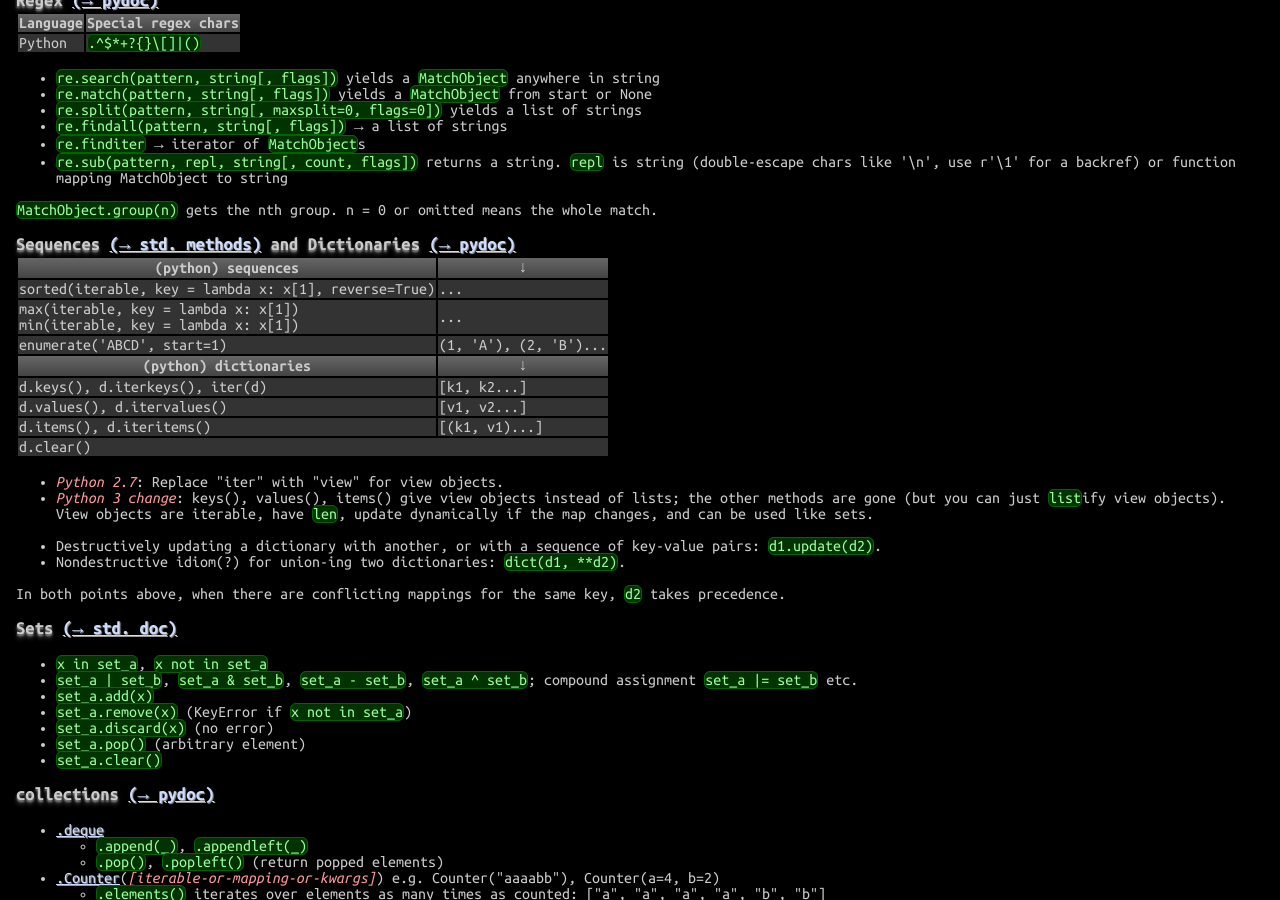
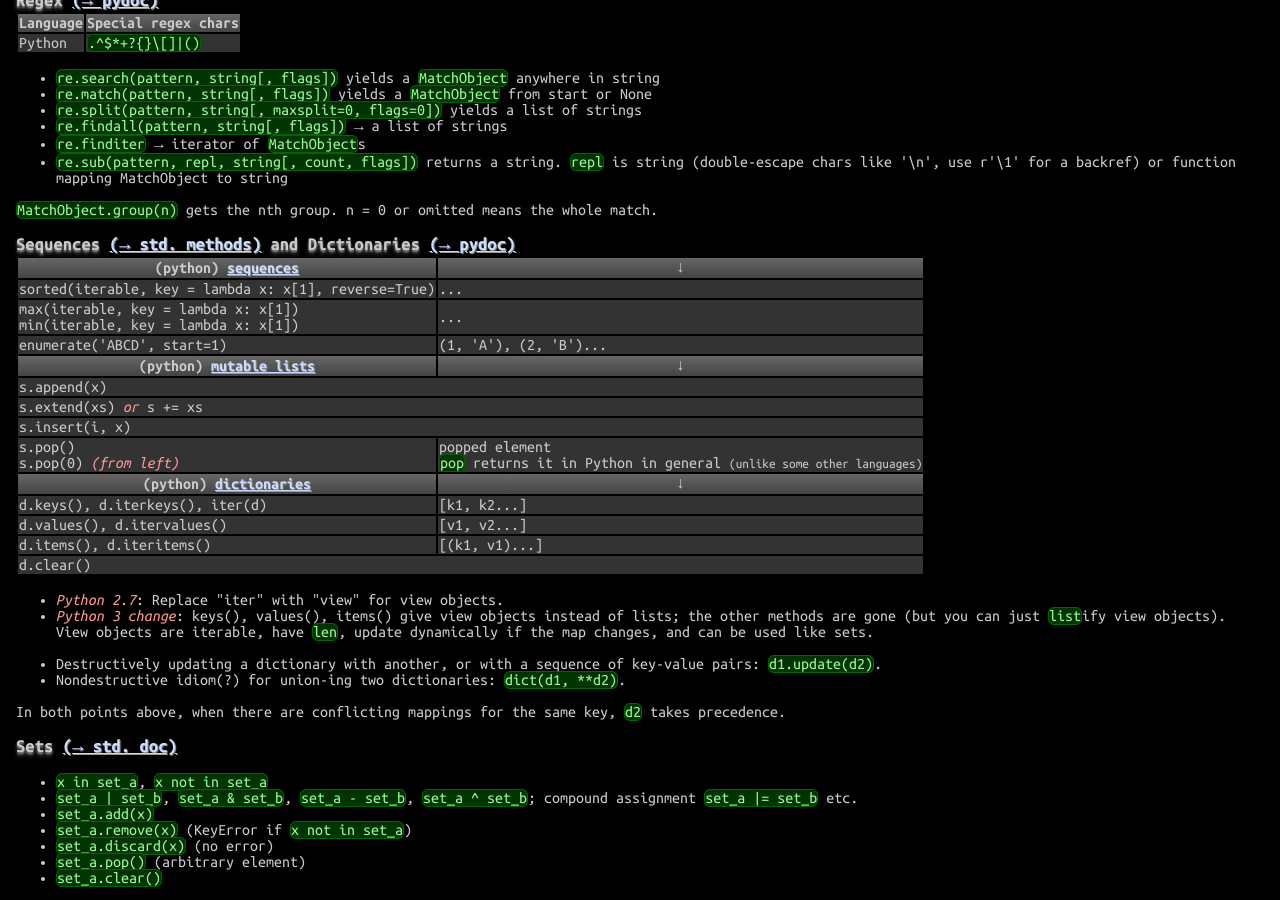
Before and after one commit to betaveros/cs, a Jekyll site: the page built from index.html, in a window 1280 px wide and 900 px high, scrolled down 1377 px. Built offline with Jekyll 4.4.1, drawn with Linux system fonts in a browser that asks for light colours.

Commit message:
Python mutable lists

```diff
--- a/_includes/python.html
+++ b/_includes/python.html
@@ -51,11 +51,16 @@ codecs.decode(obj, encoding, errors)
 </p>
 <h3>Sequences <a href="http://docs.python.org/2/library/stdtypes.html#sequence-types-str-unicode-list-tuple-bytearray-buffer-xrange">(&rarr; std. methods)</a> and Dictionaries <a href="http://docs.python.org/2/library/stdtypes.html#mapping-types-dict">(&rarr; pydoc)</a></h3>
 <table>
-	<tr><th>(python) sequences</th><th>&darr;</th></tr>
+	<tr><th>(python) <a href="https://docs.python.org/2/library/stdtypes.html#sequence-types-str-unicode-list-tuple-bytearray-buffer-xrange">sequences</a></th><th>&darr;</th></tr>
 	<tr><td>sorted(iterable, key = lambda x: x[1], reverse=True)</td><td>...</td></tr>
 	<tr><td>max(iterable, key = lambda x: x[1])<br />min(iterable, key = lambda x: x[1])</td><td>...</td></tr>
 	<tr><td>enumerate('ABCD', start=1)</td><td>(1, 'A'), (2, 'B')...</td></tr>
-	<tr><th>(python) dictionaries</th><th>&darr;</th></tr>
+	<tr><th>(python) <a href="https://docs.python.org/2/library/stdtypes.html#mutable-sequence-types">mutable lists</a></th><th>&darr;</th></tr>
+	<tr><td colspan="2">s.append(x)</td></tr>
+	<tr><td colspan="2">s.extend(xs) <em>or</em> s += xs</td></tr>
+	<tr><td colspan="2">s.insert(i, x)</td></tr>
+	<tr><td>s.pop()<br />s.pop(0) <em>(from left)</em></td><td>popped element<br /><code>pop</code> returns it in Python in general <small>(unlike some other languages)</small></td></tr>
+	<tr><th>(python) <a href="https://docs.python.org/2/library/stdtypes.html#mapping-types-dict">dictionaries</a></th><th>&darr;</th></tr>
 	<tr><td>d.keys(), d.iterkeys(), iter(d)</td><td>[k1, k2...]</td></tr>
 	<tr><td>d.values(), d.itervalues()</td><td>[v1, v2...]</td></tr>
 	<tr><td>d.items(), d.iteritems()</td><td>[(k1, v1)...]</td></tr>
```
